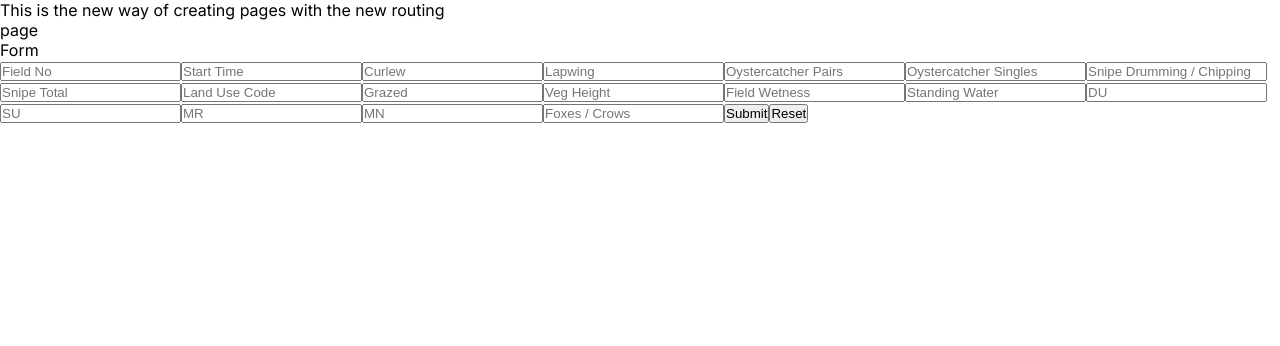
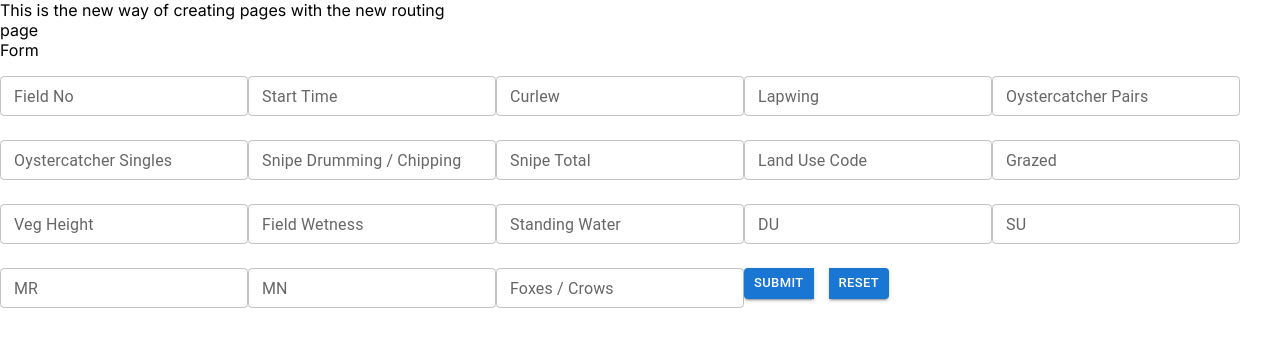
Before and after one commit to slamdunc123/next-rspb-survey, a Next.js app: page /survey in a window 1280 px wide. Shown: the top 346 px of the page. Built offline with nearby package versions, Linux system fonts and the light colour scheme.

Commit message:
installed mui, add mui styling to form

```diff
--- a/app/components/Form/Form.tsx
+++ b/app/components/Form/Form.tsx
@@ -1,6 +1,10 @@
 'use client';
 
 import React, { FormEvent, ChangeEventHandler, useState } from 'react';
+import TextField from '@mui/material/TextField';
+import Button from '@mui/material/Button';
+import ButtonGroup from '@mui/material/ButtonGroup';
+import Box from '@mui/material/Box';
 
 const Form = () => {
 	const initialFormData = {
@@ -22,7 +26,6 @@ const Form = () => {
 		mr: '',
 		mn: '',
 		foxCrow: '',
-
 	};
 
 	const [formData, setFormData] = useState(initialFormData);
@@ -37,140 +40,231 @@ const Form = () => {
 	};
 
 	const handleReset = () => {
-    setFormData(initialFormData)
-  }
+		setFormData(initialFormData);
+	};
 	return (
 		<>
 			<div>Form</div>
 			<form onSubmit={(e) => handleSubmit(e)}>
-				<input
+				<TextField
+					id='outlined-basic'
+					label='Field No'
+					variant='outlined'
 					type='text'
 					name='fieldNo'
 					value={formData.fieldNo}
-          placeholder='Field No'
-					onChange={(e) => handleOnChange(e)}
+					onChange={handleOnChange}
+					size='small'
+					margin='normal'
 				/>
-				<input
+				<TextField
+					id='outlined-basic'
+					label='Start Time'
+					variant='outlined'
 					type='text'
 					name='startTime'
 					value={formData.startTime}
-          placeholder='Start Time'
-					onChange={(e) => handleOnChange(e)}
+					onChange={handleOnChange}
+					size='small'
+					margin='normal'
 				/>
-				<input
+				<TextField
+					id='outlined-basic'
+					label='Curlew'
+					variant='outlined'
 					type='text'
 					name='curlew'
 					value={formData.curlew}
-          placeholder='Curlew'
-					onChange={(e) => handleOnChange(e)}
+					onChange={handleOnChange}
+					size='small'
+					margin='normal'
 				/>
-				<input
+				<TextField
+					id='outlined-basic'
+					label='Lapwing'
+					variant='outlined'
 					type='text'
 					name='lapwing'
 					value={formData.lapwing}
-          placeholder='Lapwing'
-					onChange={(e) => handleOnChange(e)}
+					onChange={handleOnChange}
+					size='small'
+					margin='normal'
 				/>
-				<input
+				<TextField
+					id='outlined-basic'
+					label='Oystercatcher Pairs'
+					variant='outlined'
 					type='text'
 					name='oystercatcherPairs'
 					value={formData.oystercatcherPairs}
-          placeholder='Oystercatcher Pairs'
-					onChange={(e) => handleOnChange(e)}
+					onChange={handleOnChange}
+					size='small'
+					margin='normal'
 				/>
-				<input
+				<TextField
+					id='outlined-basic'
+					label='Oystercatcher Singles'
+					variant='outlined'
 					type='text'
 					name='oystercatcherSingles'
 					value={formData.oystercatcherSingles}
-          placeholder='Oystercatcher Singles'
-					onChange={(e) => handleOnChange(e)}
+					onChange={handleOnChange}
+					size='small'
+					margin='normal'
 				/>
-				<input
+				<TextField
+					id='outlined-basic'
+					label='Snipe Drumming / Chipping'
+					variant='outlined'
 					type='text'
 					name='snipeDrumChip'
 					value={formData.snipeDrumChip}
-          placeholder='Snipe Drumming / Chipping'
-					onChange={(e) => handleOnChange(e)}
+					onChange={handleOnChange}
+					size='small'
+					margin='normal'
 				/>
-				<input
+				<TextField
+					id='outlined-basic'
+					label='Snipe Total'
+					variant='outlined'
 					type='text'
 					name='snipeTotal'
 					value={formData.snipeTotal}
-          placeholder='Snipe Total'
-					onChange={(e) => handleOnChange(e)}
+					onChange={handleOnChange}
+					size='small'
+					margin='normal'
 				/>
-				<input
+				<TextField
+					id='outlined-basic'
+					label='Land Use Code'
+					variant='outlined'
 					type='text'
 					name='landUseCode'
 					value={formData.landUseCode}
-          placeholder='Land Use Code'
-					onChange={(e) => handleOnChange(e)}
+					onChange={handleOnChange}
+					size='small'
+					margin='normal'
 				/>
-				<input
+				<TextField
+					id='outlined-basic'
+					label='Grazed'
+					variant='outlined'
 					type='text'
 					name='grazed'
 					value={formData.grazed}
-          placeholder='Grazed'
-					onChange={(e) => handleOnChange(e)}
+					onChange={handleOnChange}
+					size='small'
+					margin='normal'
 				/>
-				<input
+				<TextField
+					id='outlined-basic'
+					label='Veg Height'
+					variant='outlined'
 					type='text'
 					name='vegHeight'
 					value={formData.vegHeight}
-          placeholder='Veg Height'
-					onChange={(e) => handleOnChange(e)}
+					onChange={handleOnChange}
+					size='small'
+					margin='normal'
 				/>
-				<input
+				<TextField
+					id='outlined-basic'
+					label='Field Wetness'
+					variant='outlined'
 					type='text'
 					name='fieldWetness'
 					value={formData.fieldWetness}
-          placeholder='Field Wetness'
-					onChange={(e) => handleOnChange(e)}
+					onChange={handleOnChange}
+					size='small'
+					margin='normal'
 				/>
-				<input
+				<TextField
+					id='outlined-basic'
+					label='Standing Water'
+					variant='outlined'
 					type='text'
 					name='standingWater'
 					value={formData.standingWater}
-          placeholder='Standing Water'
-					onChange={(e) => handleOnChange(e)}
+					onChange={handleOnChange}
+					size='small'
+					margin='normal'
 				/>
-				<input
+				<TextField
+					id='outlined-basic'
+					label='DU'
+					variant='outlined'
 					type='text'
 					name='du'
 					value={formData.du}
-          placeholder='DU'
-					onChange={(e) => handleOnChange(e)}
+					onChange={handleOnChange}
+					size='small'
+					margin='normal'
 				/>
-				<input
+				<TextField
+					id='outlined-basic'
+					label='SU'
+					variant='outlined'
 					type='text'
 					name='su'
 					value={formData.su}
-          placeholder='SU'
-					onChange={(e) => handleOnChange(e)}
+					onChange={handleOnChange}
+					size='small'
+					margin='normal'
 				/>
-				<input
+				<TextField
+					id='outlined-basic'
+					label='MR'
+					variant='outlined'
 					type='text'
 					name='mr'
 					value={formData.mr}
-          placeholder='MR'
-					onChange={(e) => handleOnChange(e)}
+					onChange={handleOnChange}
+					size='small'
+					margin='normal'
 				/>
-				<input
+				<TextField
+					id='outlined-basic'
+					label='MN'
+					variant='outlined'
 					type='text'
 					name='mn'
 					value={formData.mn}
-          placeholder='MN'
-					onChange={(e) => handleOnChange(e)}
+					onChange={handleOnChange}
+					size='small'
+					margin='normal'
 				/>
-				<input
+				<TextField
+					id='outlined-basic'
+					label='Foxes / Crows'
+					variant='outlined'
 					type='text'
 					name='foxCrow'
 					value={formData.foxCrow}
-          placeholder='Foxes / Crows'
-					onChange={(e) => handleOnChange(e)}
+					onChange={handleOnChange}
+					size='small'
+					margin='normal'
 				/>
-				<button>Submit</button>
-				<button onClick={handleReset}>Reset</button>
+				<ButtonGroup size='small' sx={{ marginTop: 2 }}>
+					<Box mr={2}>
+						<Button
+							variant='contained'
+							type='submit'
+							value='Submit'
+						>
+							Submit
+						</Button>
+					</Box>
+					<Box>
+						<Button
+							variant='contained'
+							type='button'
+							value='Reset'
+							onClick={handleReset}
+						>
+							Reset
+						</Button>
+					</Box>
+				</ButtonGroup>
 			</form>
 		</>
 	);
--- a/package.json
+++ b/package.json
@@ -9,6 +9,9 @@
     "lint": "next lint"
   },
   "dependencies": {
+    "@emotion/react": "^11.11.1",
+    "@emotion/styled": "^11.11.0",
+    "@mui/material": "^5.14.1",
     "@types/node": "20.3.1",
     "@types/react": "18.2.13",
     "@types/react-dom": "18.2.6",
```
Also changed, not shown: 1 other file (tests, documents, lock files or other folders). Lines whose indentation alone changed are shown as unchanged.
